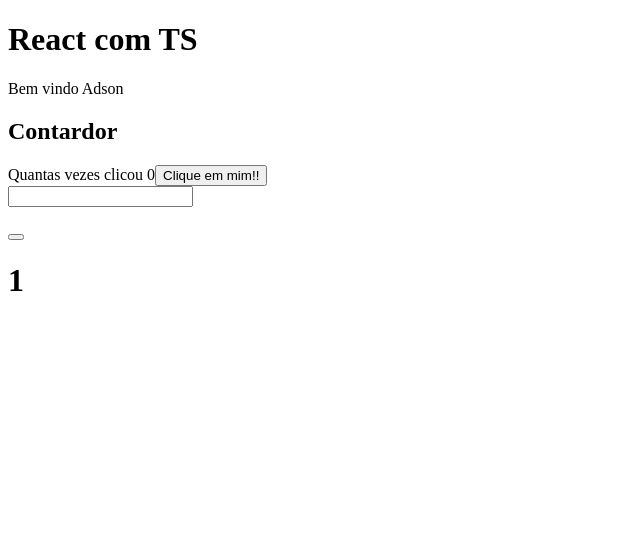
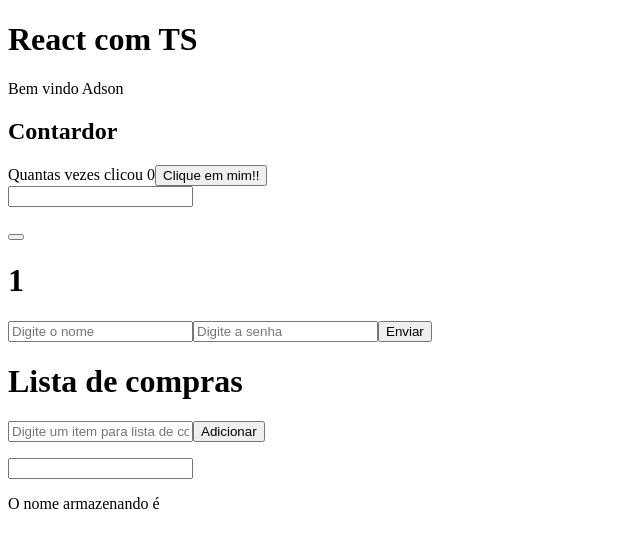
Before and after one commit to AdsonTanajura/react-typescript, a React (Vite) app in the folder 10_ts/: page / in a window 1280 px wide. Shown: the top 548 px of the page, without its empty margins (0-640 px from the left). Built offline with nearby package versions, Linux system fonts and the light colour scheme.

Commit message:
Exercicios

```diff
--- a/10_ts/src/App.tsx
+++ b/10_ts/src/App.tsx
@@ -1,6 +1,9 @@
 import ContadorIntervalo from './components/ContadorIntervalo/ContadorIntervalo';
 import Counter from './components/Counter/Counter';
+import FormularioLogin from './components/FormularioLogin/FormularioLogin';
 import Greeting from './components/Greeting/Greeting';
+import InputEx from './components/InputEx/InputEx';
+import ListaDeCompras from './components/ListaDeCompras/ListaDeCompras';
 import TextInput from './components/TextInput/TextInput';
 
 function App() {
@@ -12,6 +15,11 @@ function App() {
         <Counter />
         <TextInput />
         <ContadorIntervalo />
+        <FormularioLogin />
+
+        <ListaDeCompras />
+
+        <InputEx />
       </div>
     </>
   );
--- /dev/null
+++ b/10_ts/src/components/FormularioLogin/FormularioLogin.tsx
@@ -0,0 +1,50 @@
+import React, { useEffect, useState } from 'react';
+
+const FormularioLogin = () => {
+  const [name, setName] = useState<string>('');
+  const [password, setPassword] = useState<string>('');
+
+  const handleNameInput = (event: React.ChangeEvent<HTMLInputElement>) => {
+    setName(event.target.value);
+  };
+  const handlePasswordInput = (event: React.ChangeEvent<HTMLInputElement>) => {
+    setPassword(event.target.value);
+  };
+
+  const handleSubmit = (event: React.FormEvent) => {
+    event.preventDefault();
+    if (name && password) {
+      return alert('Nome e senha enviado com sucesso');
+    } else {
+      return alert('Digite o email e a senha pfv');
+    }
+  };
+
+  useEffect(() => {
+    console.log(name);
+    console.log(password);
+  }, [name, password]);
+  return (
+    <div>
+      <form onSubmit={handleSubmit}>
+        <label htmlFor="Nome"></label>
+        <input
+          type="text"
+          value={name}
+          placeholder="Digite o nome"
+          onChange={handleNameInput}
+        />
+        <label htmlFor="Senha"></label>
+        <input
+          type="password"
+          value={password}
+          placeholder="Digite a senha"
+          onChange={handlePasswordInput}
+        />
+        <button type="submit">Enviar</button>
+      </form>
+    </div>
+  );
+};
+
+export default FormularioLogin;
--- /dev/null
+++ b/10_ts/src/components/InputEx/InputEx.tsx
@@ -0,0 +1,18 @@
+import useLocalStorage from '../../hooks/useLocalStorage';
+
+const InputEx = () => {
+  const [nome, setNome] = useLocalStorage('nome', '');
+
+  return (
+    <div>
+      <input
+        type="text"
+        value={nome}
+        onChange={(e) => setNome(e.target.value)}
+      />
+      <p>O nome armazenando é {nome}</p>
+    </div>
+  );
+};
+
+export default InputEx;
--- /dev/null
+++ b/10_ts/src/components/ListaDeCompras/ListaDeCompras.tsx
@@ -0,0 +1,36 @@
+import React, { useState } from 'react';
+
+const ListaDeCompras = () => {
+  const [itemList, setItemList] = useState<string[]>([]);
+  const [item, setItem] = useState<string>('');
+  const handleChange = (event: React.ChangeEvent<HTMLInputElement>) => {
+    setItem(event.target.value);
+  };
+
+  const handleSubmit = (event: React.FormEvent) => {
+    event.preventDefault();
+    setItemList((prevntItem) => [...prevntItem, item]);
+    setItem('');
+  };
+  return (
+    <div>
+      <h1>Lista de compras</h1>
+      <form onSubmit={handleSubmit}>
+        <input
+          type="text"
+          value={item}
+          onChange={handleChange}
+          placeholder="Digite um item para lista de compras"
+        />
+        <button type="submit">Adicionar</button>
+        <ul>
+          {itemList.map((item) => (
+            <li key={item}>{item}</li>
+          ))}
+        </ul>
+      </form>
+    </div>
+  );
+};
+
+export default ListaDeCompras;
--- /dev/null
+++ b/10_ts/src/hooks/useLocalStorage.ts
@@ -0,0 +1,30 @@
+import { useEffect, useState } from 'react';
+
+const useLocalStorage = <T>(
+  key: string,
+  inicialValue: T
+): [T, (value: T) => void] => {
+  const [storedValue, setStoredValue] = useState<T>(() => {
+    try {
+      const item = localStorage.getItem(key);
+      return item ? JSON.parse(item) : inicialValue;
+    } catch (error) {
+      console.log(error);
+    }
+  });
+  const setValue = (value: T) => {
+    try {
+      setStoredValue(value);
+      localStorage.setItem(key, JSON.stringify(value));
+    } catch (error) {
+      console.log(error);
+    }
+  };
+
+  useEffect(() => {
+    setValue(storedValue);
+  }, []);
+  return [storedValue, setValue];
+};
+
+export default useLocalStorage;
```
